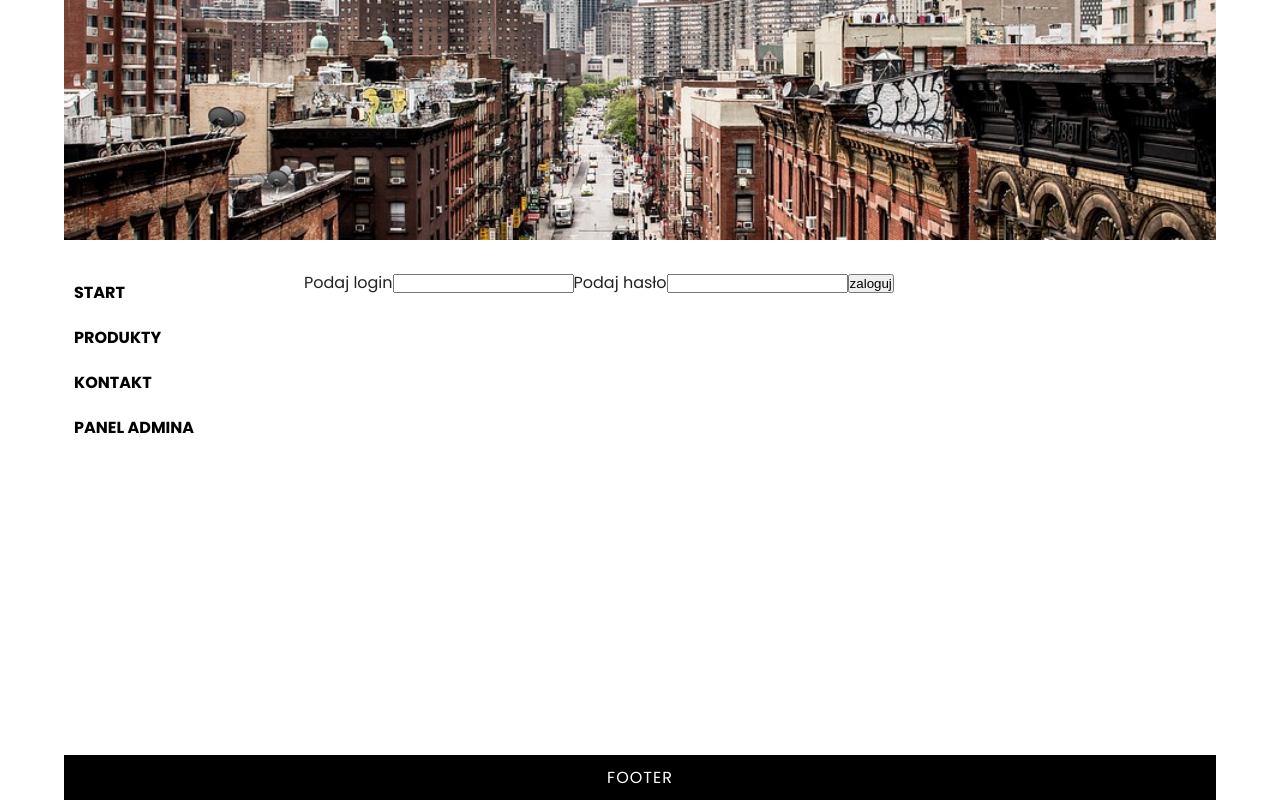
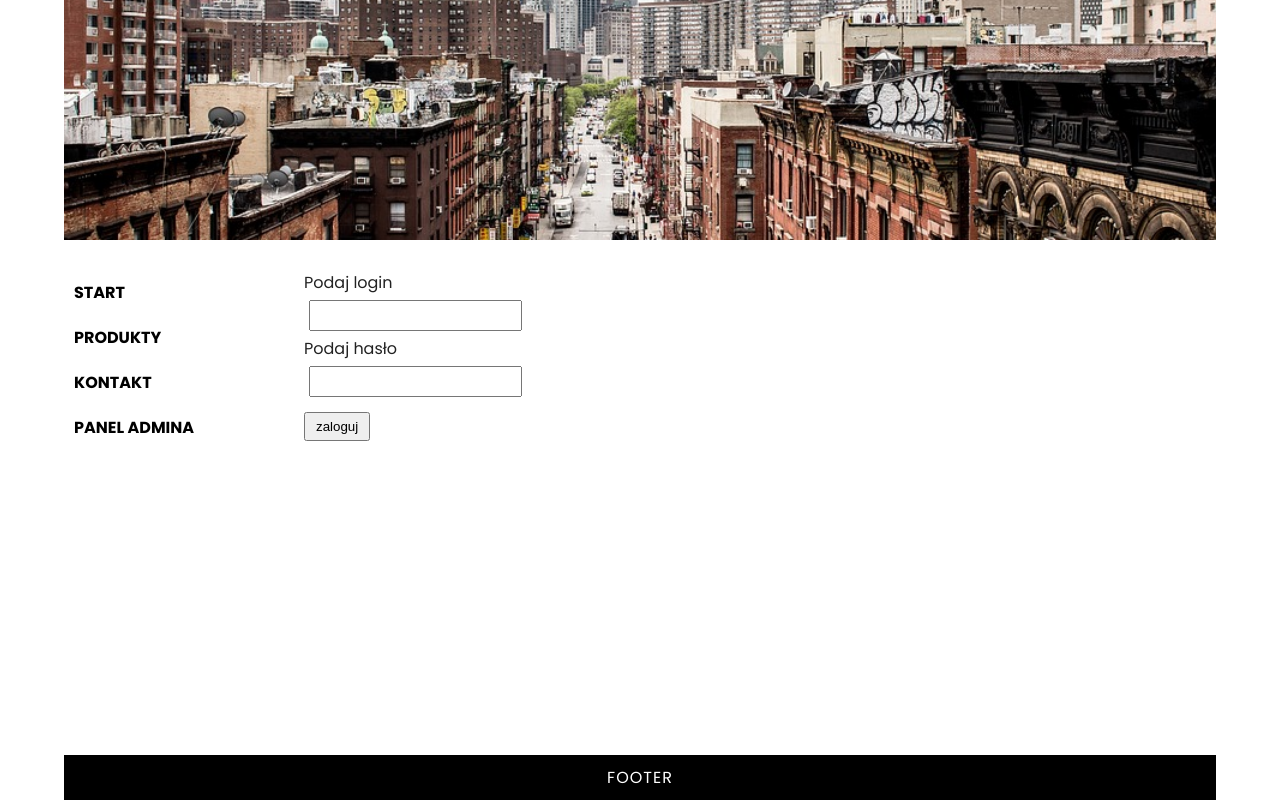
Before and after one commit to Stypek123/SPA-projekcik-kurs, a React (Create React App) app: page /login in a window 1280 px wide. Built offline with nearby package versions, Linux system fonts and the light colour scheme.

Commit message:
loginPage styled

```diff
--- a/src/pages/LoginPage.js
+++ b/src/pages/LoginPage.js
@@ -1,8 +1,10 @@
 import React from 'react';
+
+import '../styles/LoginPage.css';
 
 const LoginPage = () => {
   return (
-    <div>
+    <div className="login">
       <form onSubmit={(e) => e.preventDefault()}>
         <label htmlFor="login">
           Podaj login
--- /dev/null
+++ b/src/styles/LoginPage.css
@@ -0,0 +1,11 @@
+.login input {
+  display: block;
+  margin: 5px;
+  padding: 5px;
+  font-size: 15px;
+}
+
+.login button {
+  padding: 5px 10px;
+  margin: 10px 0;
+}
```
